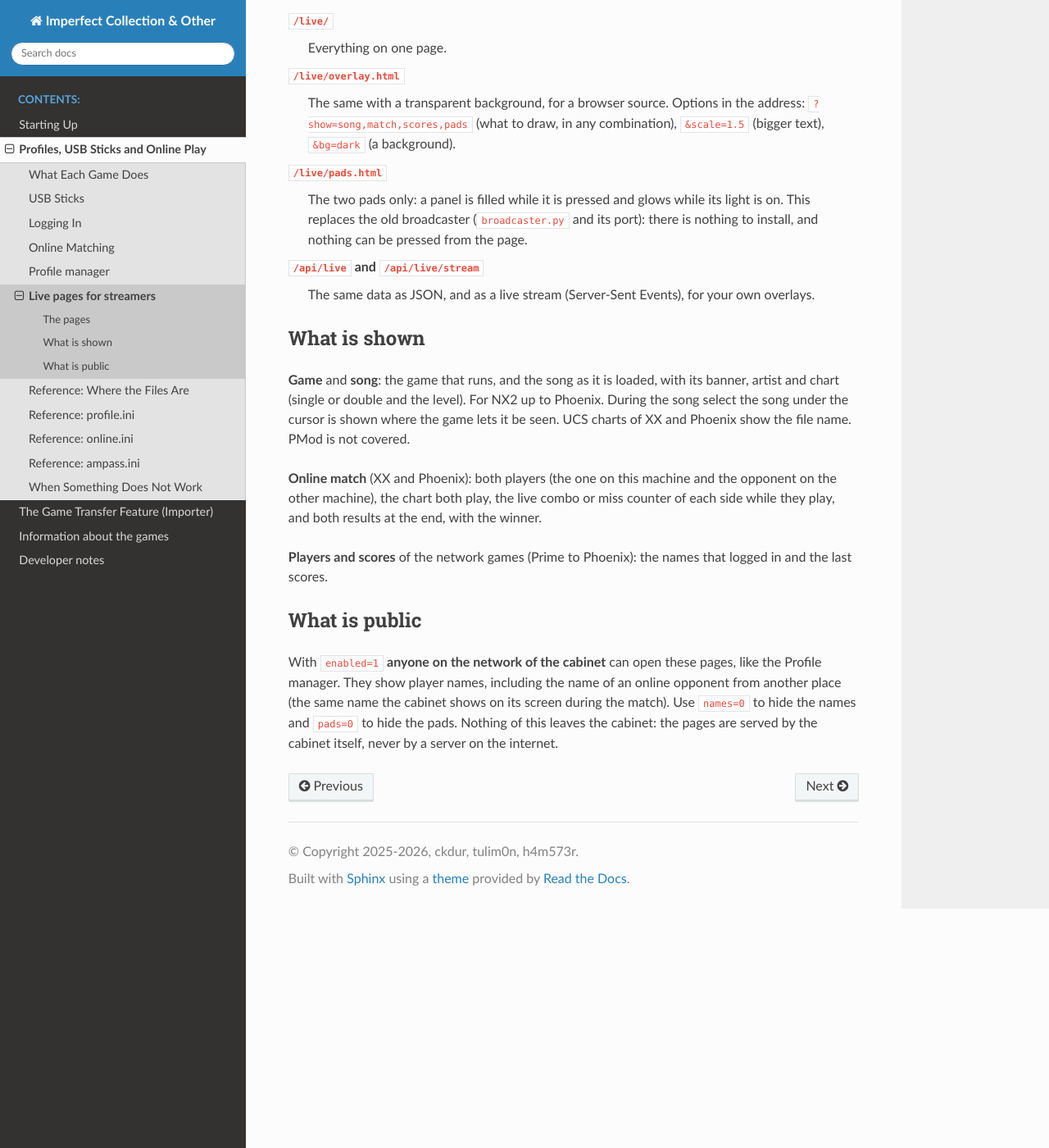
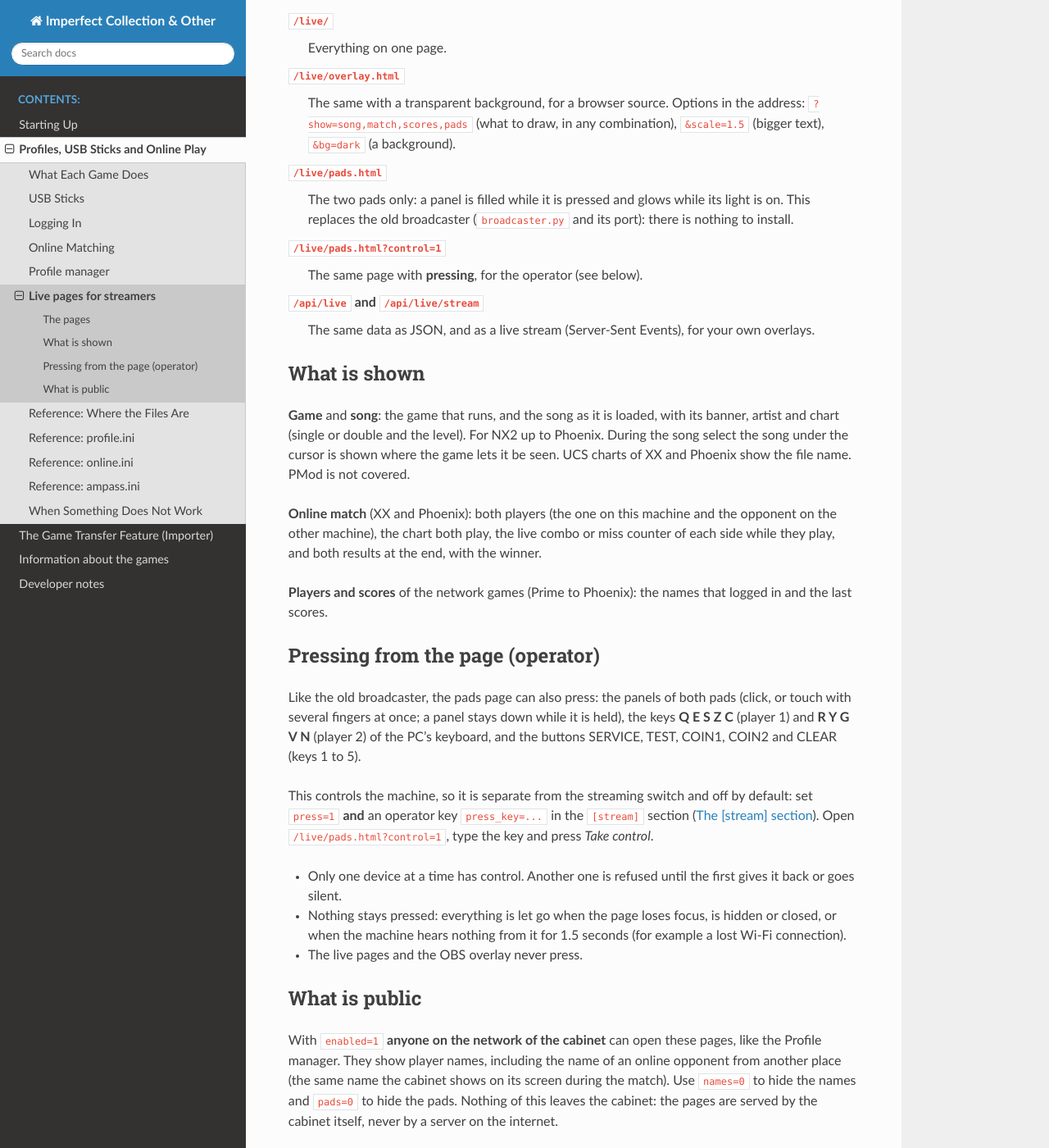
Before and after one commit to ckdur/imperfect-manual, a Sphinx documentation site: the page built from docs/online/streaming.rst, in a window 1280 px wide and 1400 px high, scrolled down 466 px. Shown: the whole window at 82% size. Built offline with Sphinx 7.4.7 and the Read the Docs theme 3.1.0, drawn with Linux system fonts in a browser that asks for light colours.

Commit message:
Streaming: pressing from the pads page (operator key), [stream] press/press_key
Co-Authored-By: Claude Opus 5.5 <noreply@anthropic.com>

```diff
--- a/docs/online/streaming.rst
+++ b/docs/online/streaming.rst
@@ -30,8 +30,10 @@ address of the Profile manager (the F8 QR code) followed by:
 ``/live/pads.html``
   The two pads only: a panel is filled while it is pressed and glows while
   its light is on. This replaces the old broadcaster (``broadcaster.py`` and
-  its port): there is nothing to install, and nothing can be pressed from the
-  page.
+  its port): there is nothing to install.
+
+``/live/pads.html?control=1``
+  The same page with **pressing**, for the operator (see below).
 
 ``/api/live`` and ``/api/live/stream``
   The same data as JSON, and as a live stream (Server-Sent Events), for
@@ -54,6 +56,27 @@ the winner.
 **Players and scores** of the network games (Prime to Phoenix): the names that
 logged in and the last scores.
 
+Pressing from the page (operator)
+---------------------------------
+
+Like the old broadcaster, the pads page can also press: the panels of both
+pads (click, or touch with several fingers at once; a panel stays down while
+it is held), the keys **Q E S Z C** (player 1) and **R Y G V N** (player 2) of
+the PC's keyboard, and the buttons SERVICE, TEST, COIN1, COIN2 and CLEAR
+(keys 1 to 5).
+
+This controls the machine, so it is separate from the streaming switch and
+off by default: set ``press=1`` **and** an operator key ``press_key=...`` in
+the ``[stream]`` section (:ref:`online_stream_ini_section`). Open
+``/live/pads.html?control=1``, type the key and press *Take control*.
+
+- Only one device at a time has control. Another one is refused until the
+  first gives it back or goes silent.
+- Nothing stays pressed: everything is let go when the page loses focus, is
+  hidden or closed, or when the machine hears nothing from it for 1.5
+  seconds (for example a lost Wi-Fi connection).
+- The live pages and the OBS overlay never press.
+
 What is public
 --------------
 
```
Also changed, not shown: docs/online/online_ini.rst (+9 -0 lines).
